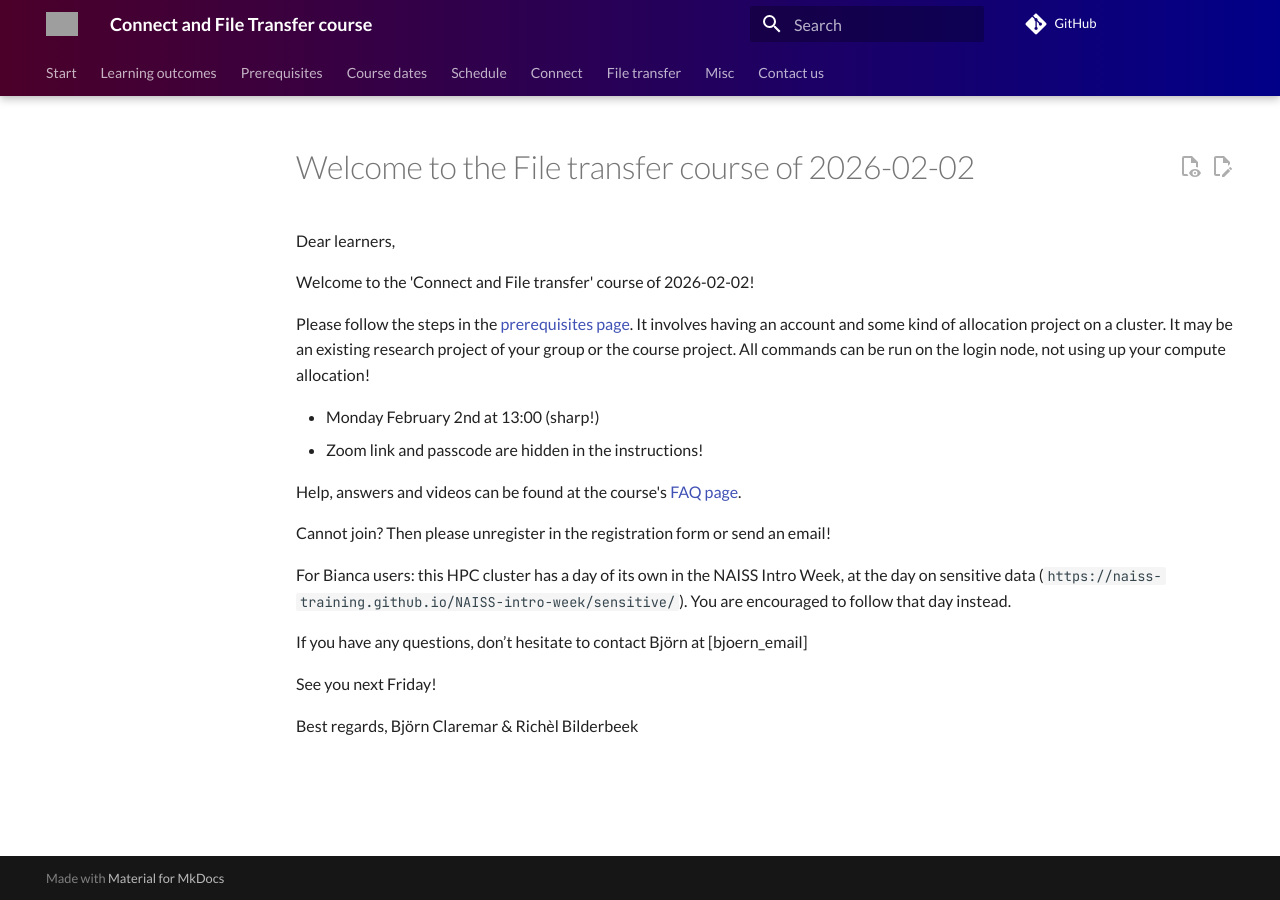
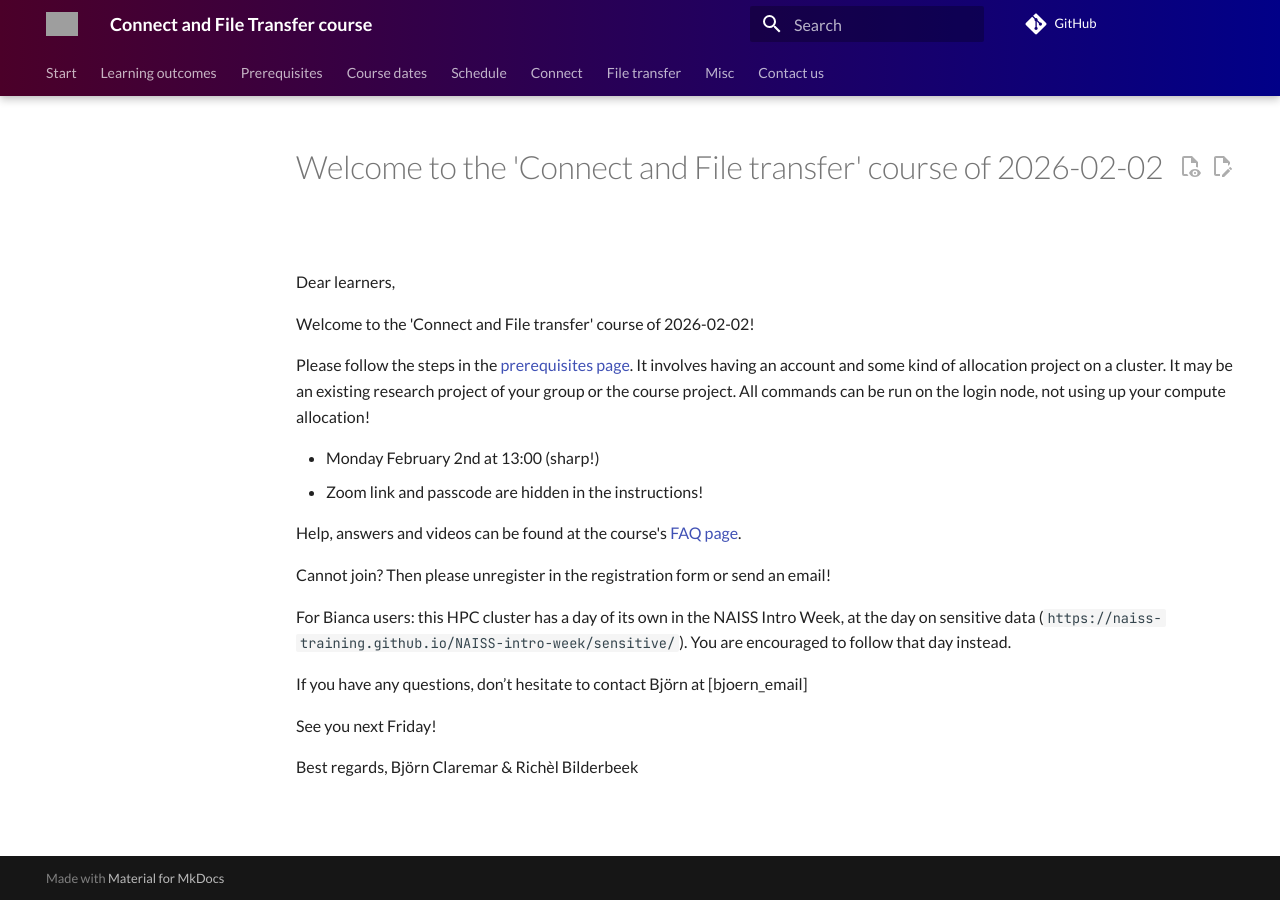
Before and after one commit to UPPMAX/naiss_file_transfer_course, an MkDocs documentation site: the page built from docs/communication/welcome_email_feb2026.md, in a window 1280 px wide. Built offline with MkDocs 1.6.1 and Material for MkDocs 9.7.7, drawn with Linux system fonts in a browser that asks for light colours; comment, search, counter and statistics services are not loaded; grey boxes are pictures that could not be loaded.

Commit message:
Use correct course name

```diff
--- a/docs/communication/welcome_email_feb2026.md
+++ b/docs/communication/welcome_email_feb2026.md
@@ -1,4 +1,4 @@
-# Welcome to the File transfer course of 2026-02-02
+# Welcome to the 'Connect and File transfer' course of 2026-02-02
 
 <!-- markdownlint-disable MD013 --><!-- We ignore the 80-chars max line length, so that these letters can be copy-pasted as-is -->
 
```
